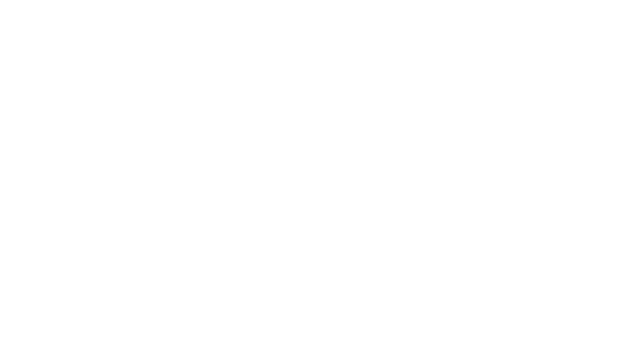
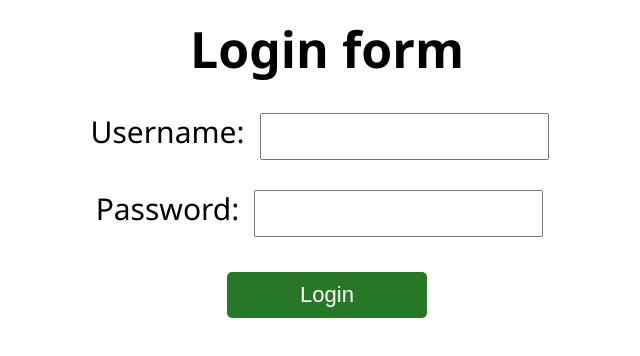
Before and after one commit to KateFront/practice-react, a React (Create React App) app: page / in a window 1280 px wide. Shown: the top 356 px of the page, without its empty margins (313-953 px from the left). Built offline with nearby package versions, Linux system fonts and the light colour scheme.

Commit message:
add uncontroled inputs

```diff
--- a/src/App.css
+++ b/src/App.css
@@ -1,3 +1,32 @@
 .App {
-  text-align: center;
+    text-align: center;
 }
+h1{
+    font-size: 50px;
+    margin: 15px;
+}
+button {
+    width: 200px;
+    padding: 10px;
+    font-size: 22px;
+    border-radius: 5px;
+    border: 0;
+    margin: 20px;
+    cursor: pointer;
+    color: white;
+    background-color: #277727;
+}
+
+form {
+    font-size: 30px;
+}
+
+input {
+    font-size: 20px;
+    margin: 15px;
+    padding: 10px;
+}
+
+label {
+    display: block;
+}
--- a/src/App.js
+++ b/src/App.js
@@ -1,10 +1,12 @@
 import './App.css';
+import Login from "./components/Login";
 
 function App() {
-  return (
-    <div className="App">
-    </div>
-  );
+    return (
+        <div className="App">
+            <Login/>
+        </div>
+    );
 }
 
 export default App;
--- /dev/null
+++ b/src/components/Login.js
@@ -0,0 +1,30 @@
+import React from 'react';
+
+const Login = () => {
+    const handleFormSubmit = (event) => {
+        event.preventDefault();
+        const userData = {
+            username: event.target.username.value,
+            password: event.target.password.value
+        }
+        alert(JSON.stringify(userData));
+    }
+
+    return (
+        <>
+            <h1>Login form</h1>
+            <form onSubmit={handleFormSubmit}>
+                <label>Username:
+                    <input type="text" name="username"/>
+                </label>
+                <label>Password:
+                    <input type="password" name="password"/>
+                </label>
+                <button type="submit">Login</button>
+            </form>
+        </>
+
+    );
+};
+
+export default Login;
```
